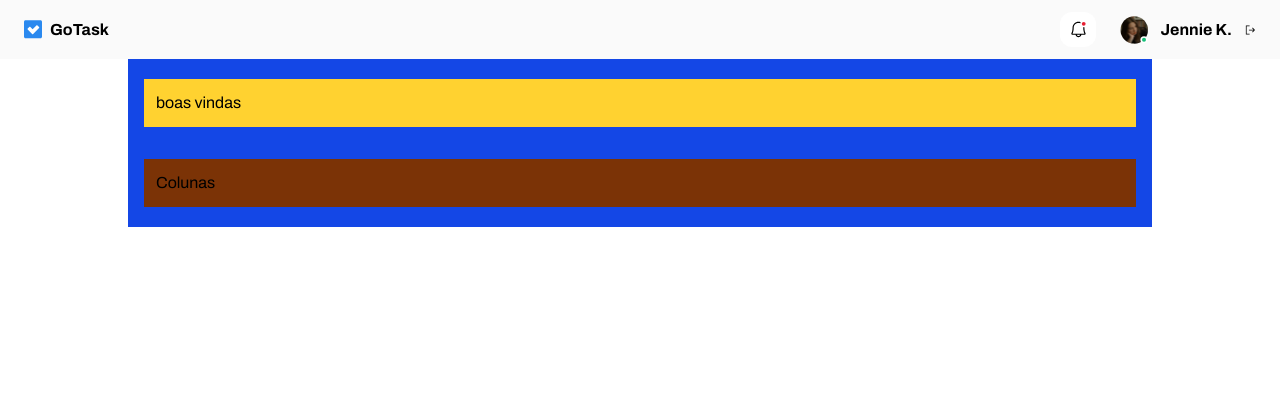
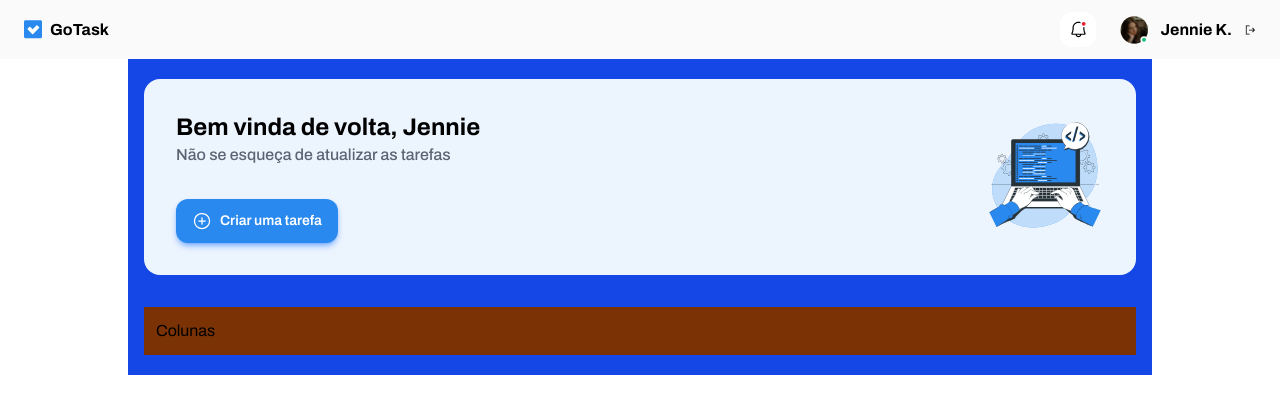
Before and after one commit to newtsilv/projeto-go-task, an Angular app: page / in a window 1280 px wide. Shown: the top 414 px of the page. Built offline with nearby package versions, Linux system fonts and the light colour scheme.

Commit message:
feat: cria layout da sessão de boas-vindas

```diff
--- a/src/app/components/main-content/main-content.html
+++ b/src/app/components/main-content/main-content.html
@@ -1,6 +1,4 @@
 <div class="max-w-5xl mx-auto bg-blue-700 py-5 px-4 flex flex-col gap-8">
-  <div class="p-3 bg-amber-300">
-    boas vindas
-  </div>
+  <app-welcome-section/>
   <div class="p-3 bg-amber-900">Colunas</div>
 </div>
--- a/src/app/components/main-content/main-content.ts
+++ b/src/app/components/main-content/main-content.ts
@@ -1,8 +1,9 @@
 import { Component } from '@angular/core';
+import { WelcomeSection } from "../welcome-section/welcome-section";
 
 @Component({
   selector: 'app-main-content',
-  imports: [],
+  imports: [WelcomeSection],
   templateUrl: './main-content.html',
   styleUrl: './main-content.css',
 })
--- a/src/app/components/welcome-section/welcome-section.html
+++ b/src/app/components/welcome-section/welcome-section.html
@@ -1 +1,26 @@
-<p>welcome-section works!</p>
+<div class="rounded-2xl p-8 bg-[#ECF4FE] flex flex-col gap-7 sm:flex-row-reverse sm:justify-between  sm:items-center">
+  <div class="">
+    <img src="images/icon-hand-coding.svg" alt="">
+  </div>
+  <div class=" flex flex-col gap-4">
+    <div>
+      <h1 class="font-bold text-2xl">
+        Bem vinda de volta, Jennie
+      </h1>
+      <h3 class="font-medium opacity-80 text-[#374151]">Não se esqueça de atualizar as tarefas</h3>
+    </div>
+    <div>
+      <button class="
+        mt-4 bg-[#2A89EF] shadow-md shadow-blue-500/50 py-3 px-4 rounded-xl
+        text-white text-sm font-semibold text-center
+        flex gap-2 cursor-pointer active:translate-y-1
+        transition-transform duration-75
+      ">
+
+        <img src="images/icon-plus-circle.svg">
+        Criar uma tarefa
+      </button>
+    </div>
+  </div>
+
+</div>
```
